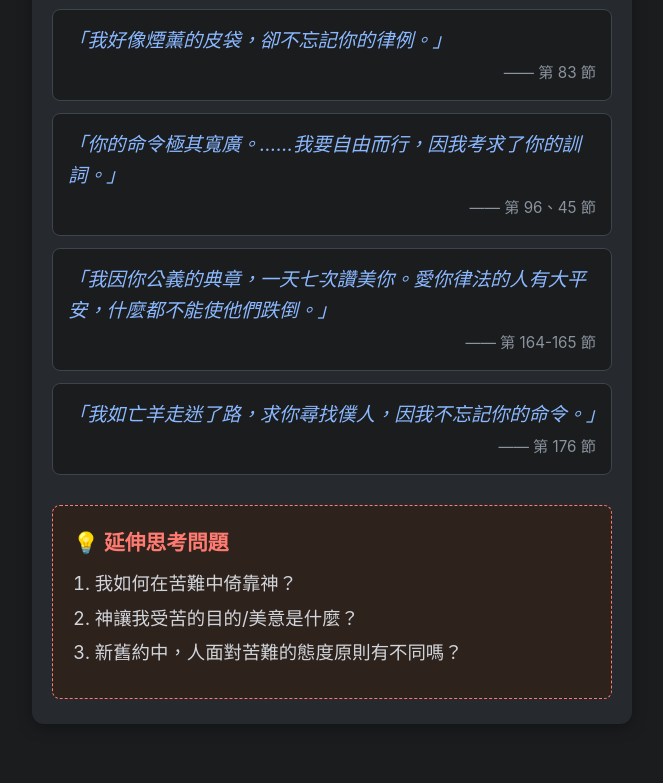
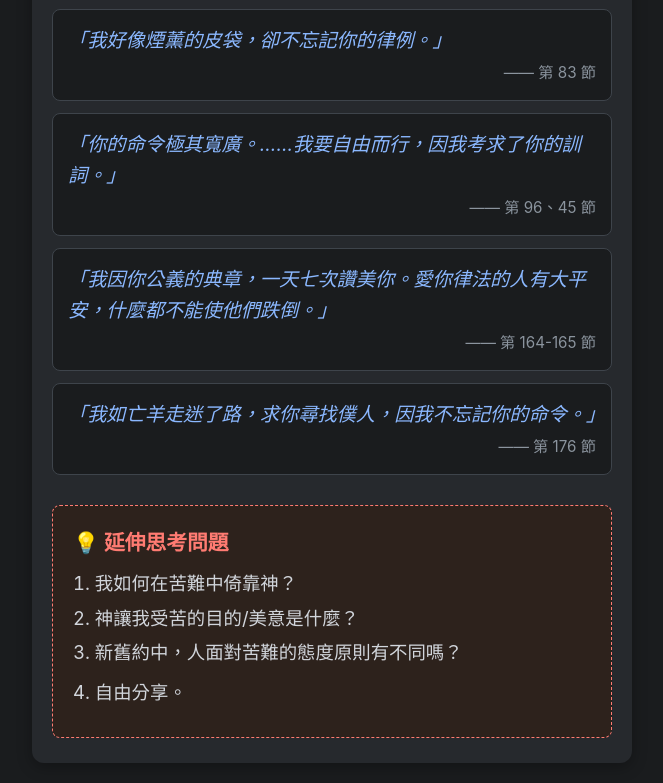
Before and after one commit to lyy12009/Psalms119, a plain HTML site: page index.html in a window 1280 px wide. Shown: the part 925-1708 px from the top of the page, without its empty margins (308-971 px from the left). Before the commit the page ends 1669 px from the top, so only its background shows below. Drawn offline with Linux system fonts and the light colour scheme.

Commit message:
Update index.html

```diff
--- a/index.html
+++ b/index.html
@@ -197,6 +197,7 @@
             <li style="margin-bottom: 5px;">我如何在苦難中倚靠神？</li>
             <li style="margin-bottom: 5px;">神讓我受苦的目的/美意是什麼？</li>
             <li>新舊約中，人面對苦難的態度原則有不同嗎？</li>
+            <li>自由分享。</li>
         </ol>
     </div>
 </div>
```
